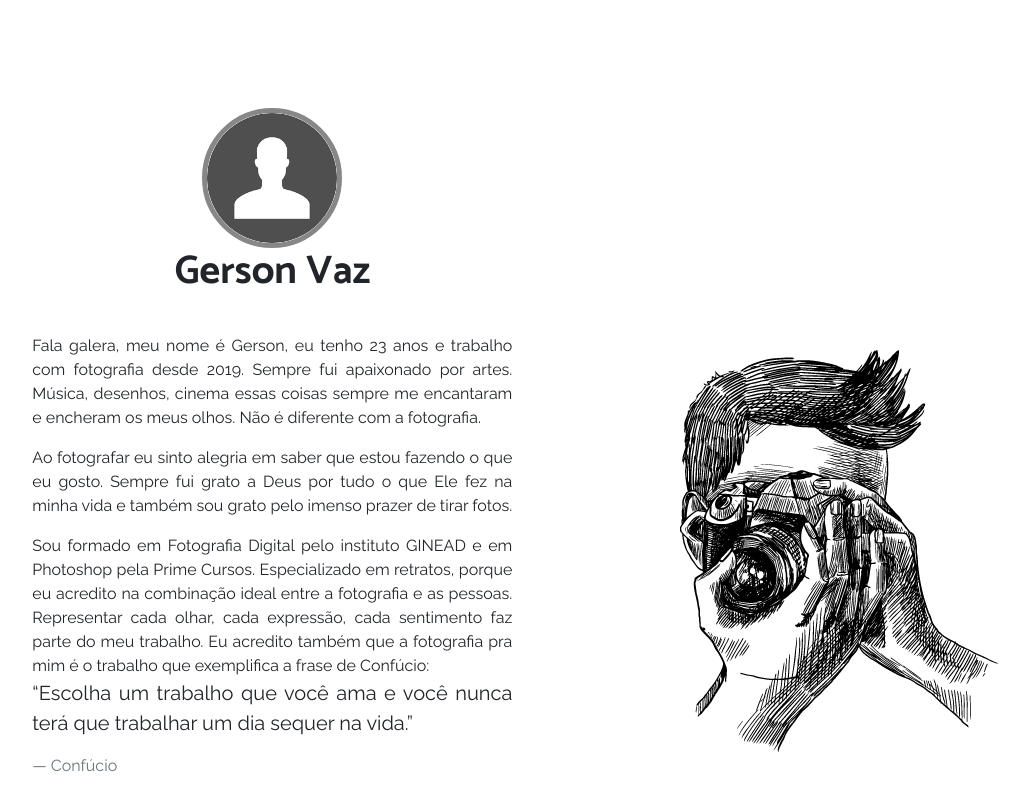
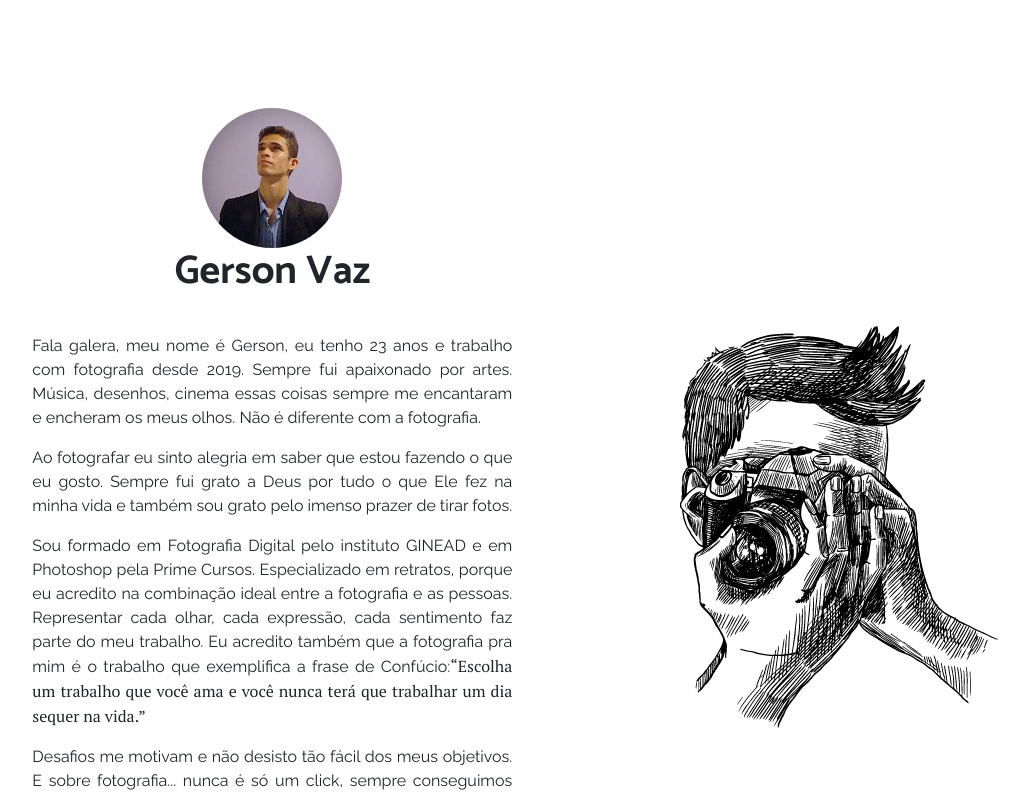
Before and after one commit to filipemelo2002/Photographer-Corner, a React (Create React App) app: page / in a window 1280 px wide. Shown: the part 683-1475 px from the top of the page, without its empty margins (135-1164 px from the left). Built offline with nearby package versions, Linux system fonts and the light colour scheme.

Commit message:
aboutMe section Set

```diff
--- a/src/pages/home/index.js
+++ b/src/pages/home/index.js
@@ -2,7 +2,7 @@ import React from 'react'
 
 import './styles.css'
 import Carousel from './carousel'
-import avatar from './img/avatar.png'
+import avatar from './img/avatar.jpeg'
 import illustration from './img/illustration.png'
 
 import {FaCamera} from 'react-icons/fa'
@@ -26,14 +26,9 @@ return (
                     </p>
                     <p>
                         Sou formado em Fotografia Digital pelo instituto GINEAD e em Photoshop pela Prime Cursos. Especializado em retratos, porque eu acredito na combinação ideal entre a fotografia e as pessoas. Representar cada olhar, cada expressão, cada sentimento faz parte do meu trabalho. Eu acredito também que a fotografia pra mim é o trabalho que exemplifica a frase de Confúcio:
-                        <blockquote className="blockquote mb-0">
-                            <p>
-                                {' '}“Escolha um trabalho que você ama e você nunca terá que trabalhar um dia sequer na vida.”{' '}
-                            </p>
-                            <footer className="blockquote-footer">
-                                Confúcio
-                            </footer>
-                        </blockquote>
+                        <span>
+                            “Escolha um trabalho que você ama e você nunca terá que trabalhar um dia sequer na vida.”
+                        </span>
                     </p>
                     <p>
                         Desafios me motivam e não desisto tão fácil dos meus objetivos. E sobre fotografia... nunca é só um click, sempre conseguimos experiências novas e incomparáveis.
--- a/src/pages/home/styles.css
+++ b/src/pages/home/styles.css
@@ -1,4 +1,5 @@
 @import url('https://fonts.googleapis.com/css?family=Raleway&display=swap');
+@import url('https://fonts.googleapis.com/css?family=PT+Serif&display=swap');
 .content{
     width:100%;
     height:100%;
@@ -26,7 +27,6 @@
     border-radius: 100%;
     width:140px;
     height: 140px;
-    border: 5px solid #2b2b2b90;
 }
 .aboutMe>section{
     display: flex;
@@ -45,7 +45,9 @@
     text-align: justify;
     font-family: 'Raleway', sans-serif;
 }
-
+.aboutMe>section>p>span{
+    font-family: 'PT Serif', serif;
+}
 @media (max-width: 1200px){
     .illustration{
        display: none;
```
Also changed, not shown: src/pages/home/img/avatar.jpeg (added), src/pages/home/img/avatar.png (deleted).
